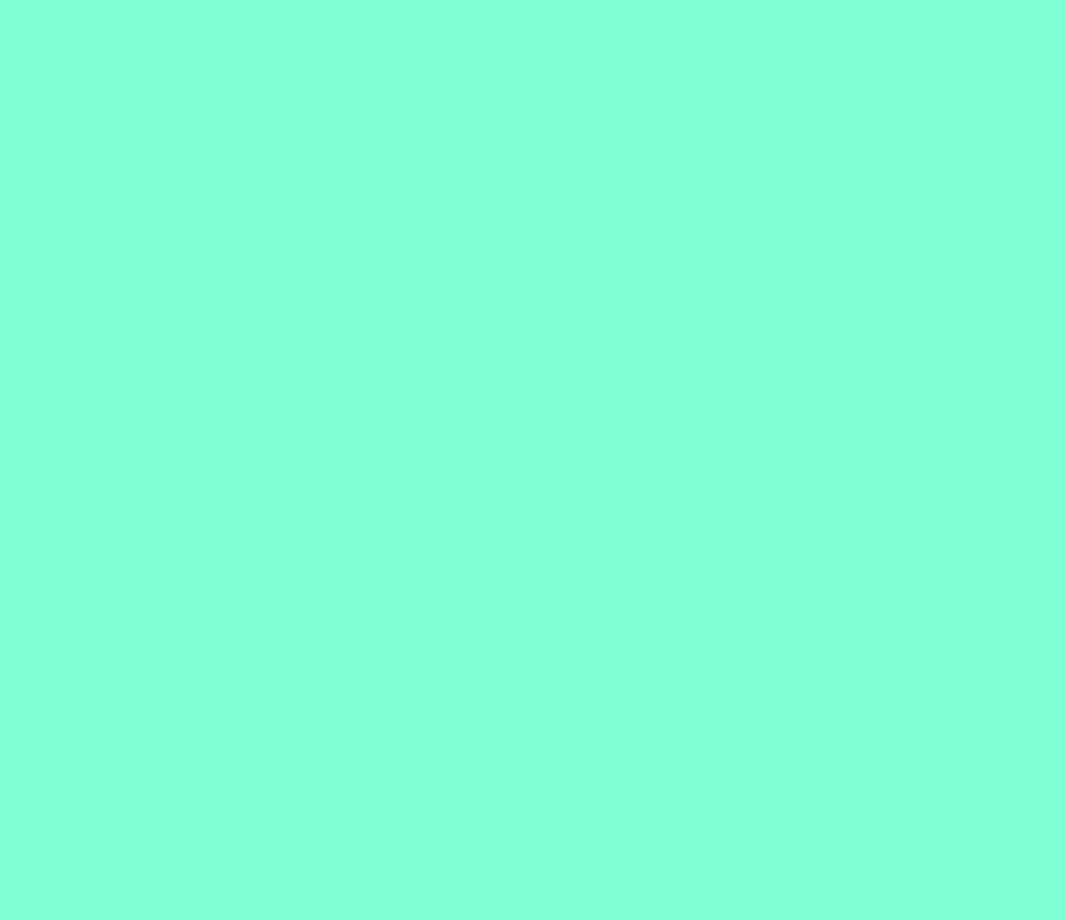
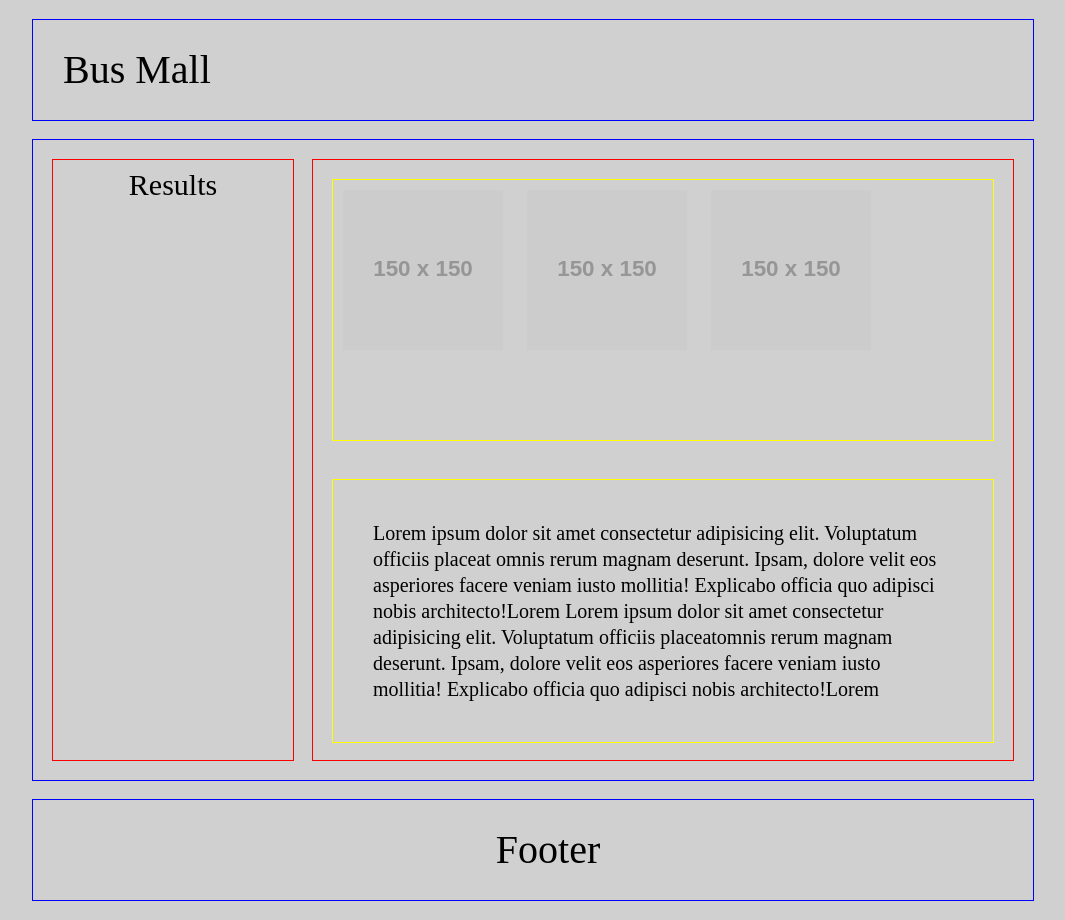
Before and after one commit to daveeS987/bus-mall, a plain HTML site: page index.html in a window 1280 px wide. Shown: the whole page, without its empty margins (107-1172 px from the left). Before the commit the page ends 800 px from the top, so only its background shows below. Drawn offline with Linux system fonts and the light colour scheme; placeholder pictures from the web are drawn by us.

Commit message:
added css

```diff
--- a/app.js
+++ b/app.js
@@ -1,3 +1 @@
 'use strict';
-
-console.log('hello');
--- a/css/style.css
+++ b/css/style.css
@@ -1,3 +1,79 @@
 body {
-  background-color: aquamarine;
+  background-color: rgb(208, 208, 208);
+
 }
+
+/* * {
+  outline: dotted 1px red;
+} */
+
+header, main, footer {
+  width: 1000px;
+  margin: 20px auto;
+  overflow: auto;
+  outline: solid 1px blue;
+}
+
+h1 {
+  font-size: 40px;
+  padding: 30px 0px 30px 30px;
+}
+
+
+aside {
+  float: left;
+  width: 240px;
+  height: 600px;
+  margin: 20px;
+  outline: solid 1px red;
+}
+
+h2 {
+  font-size: 30px;
+  margin: 10px;
+  text-align: center;
+}
+
+
+div {
+  width: 700px;
+  height: 600px;
+  float: left;
+  margin: 20px auto;
+  outline: solid 1px red;
+}
+
+#item-container {
+  width: 660px;
+  height: 260px;
+  margin-left: auto;
+  margin-right: auto;
+  margin-top: 20px;
+  outline: solid 1px yellow;
+}
+
+img {
+  min-height: 160px;
+  min-width: 160px;
+  max-width: 200px;
+  max-height: 200px;
+  margin: 10px;
+}
+
+article {
+  float: left;
+  width: 660px;
+  margin-top: 40px;
+  margin-left: 20px;
+  outline: solid 1px yellow;
+}
+
+p {
+  padding: 40px;
+  font-size: 20px;
+  line-height: 1.3em;
+}
+
+footer>h1 {
+  text-align: center;
+}
--- a/index.html
+++ b/index.html
@@ -1,20 +1,59 @@
 <!DOCTYPE html>
 <html lang="en">
+
 <head>
   <title>Bus Mall</title>
   <link href="/css/reset.css" type="text/css" rel="stylesheet">
   <link href="/css/style.css" type="text/css" rel="stylesheet">
 </head>
+
 <body>
+
   <header>
+    <h1>Bus Mall</h1>
+  </header>
 
-  </header>
+
   <main>
 
+    <aside>
+      <h2>Results</h2>
+      <ul>
+
+      </ul>
+    </aside>
+
+    <div>
+
+      <section id="item-container">
+        <img id="item1" title="" alt="" src="https://via.placeholder.com/150x150" />
+        <img id="item2" title="" alt="" src="https://via.placeholder.com/150x150" />
+        <img id="item3" title="" alt="" src="https://via.placeholder.com/150x150" />
+      </section>
+
+      <article>
+        <p>Lorem ipsum dolor sit amet consectetur adipisicing elit. Voluptatum officiis placeat omnis rerum magnam
+          deserunt. Ipsam, dolore velit eos asperiores facere veniam iusto mollitia! Explicabo officia quo adipisci
+          nobis architecto!Lorem Lorem ipsum dolor sit amet consectetur adipisicing elit. Voluptatum officiis
+          placeatomnis rerum magnam deserunt. Ipsam, dolore velit eos asperiores facere veniam iusto mollitia! Explicabo
+          officia quo adipisci nobis architecto!Lorem
+        </p>
+      </article>
+
+
+    </div>
+
+
   </main>
+
+
   <footer>
+    <h1>Footer</h1>
 
   </footer>
+
+
   <script src="app.js"></script>
 </body>
+
 </html>
```
Also changed, not shown: img/wireframe.png (added).
